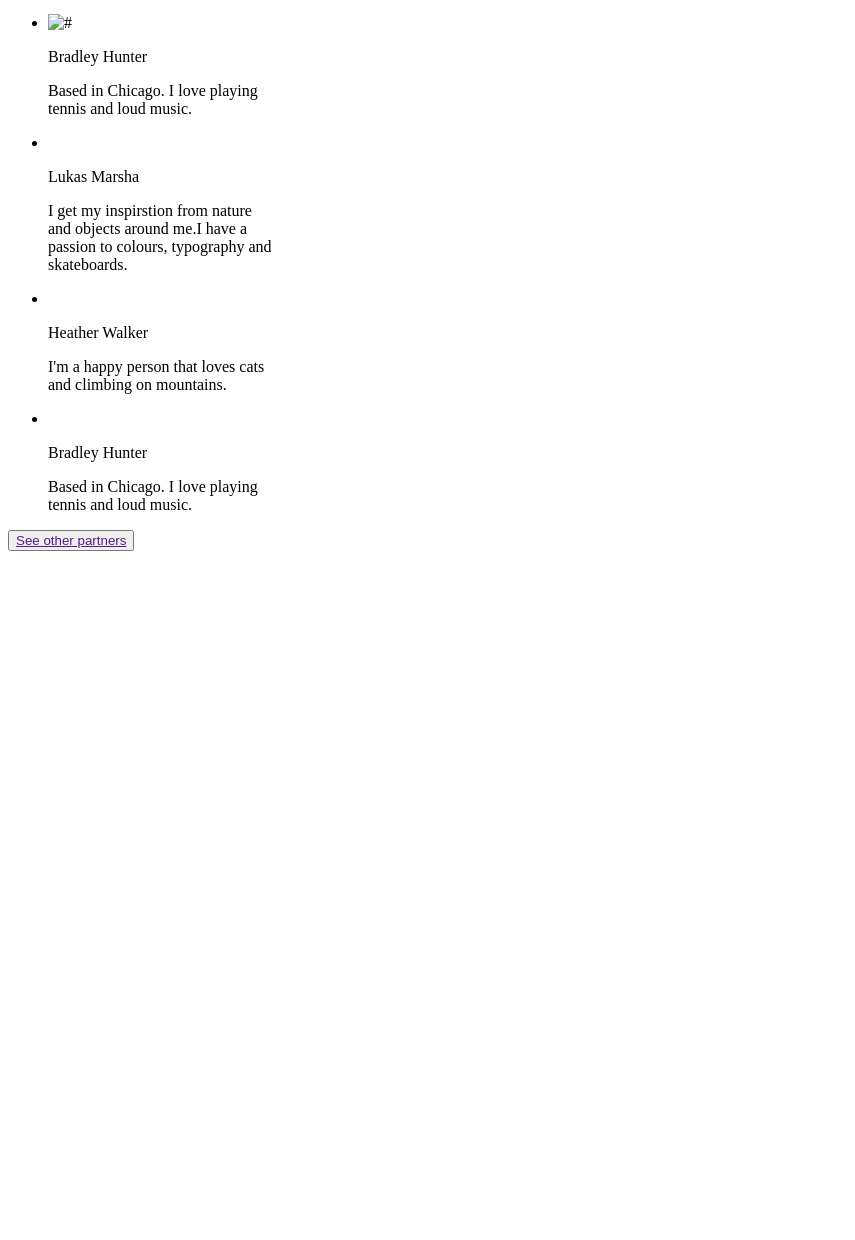
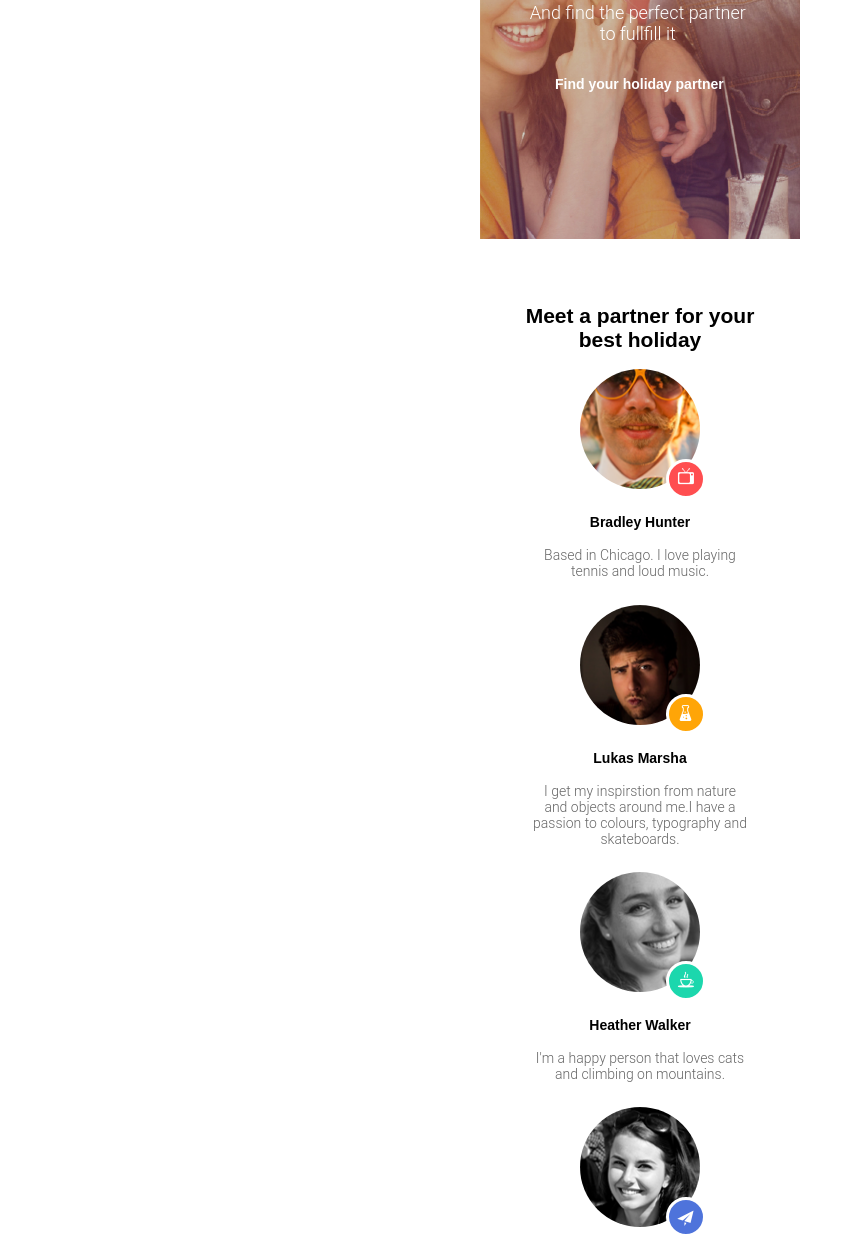
Before and after one commit to RusKozlovskyi/module_08, a plain HTML site: page index.html in a window 1280 px wide. Shown: the part 301-1541 px from the top of the page, without its empty margins (0-855 px from the left). Before the commit the page ends 860 px from the top, so only its background shows below. Drawn offline with Linux system fonts and the light colour scheme; the site is published under a folder, as on GitHub Pages, so addresses that start at the root find nothing.

Commit message:
module-08 fix

```diff
--- a/css/media.css
+++ /dev/null
@@ -1,5 +0,0 @@
-@media (max-width: 320px) {
-  .container {
-    display: block;
-  }
-}
--- a/css/styles.css
+++ b/css/styles.css
@@ -18,7 +18,7 @@
     position: relative;
     width: 320px;
     height: 540px;
-    background-image: url(/img/main_mobile.png);
+    background-image: url(../img/main_mobile.png);
   }
 
   .header_btn {
@@ -190,7 +190,7 @@
 
   .icon_1::before {
     content: "";
-    background-image: url(/img/tv.png);
+    background-image: url(../img/tv.png);
     background-repeat: no-repeat;
     width: 18px;
     height: 18px;
@@ -212,7 +212,7 @@
 
   .icon_2::before {
     content: "";
-    background-image: url(/img/bottle.png);
+    background-image: url(../img/bottle.png);
     background-repeat: no-repeat;
     width: 18px;
     height: 18px;
@@ -234,7 +234,7 @@
 
   .icon_3::before {
     content: "";
-    background-image: url(/img/cup.png);
+    background-image: url(../img/cup.png);
     background-repeat: no-repeat;
     width: 18px;
     height: 18px;
@@ -256,7 +256,7 @@
 
   .icon_4::before {
     content: "";
-    background-image: url(/img/plane.png);
+    background-image: url(../img/plane.png);
     background-repeat: no-repeat;
     width: 18px;
     height: 18px;
@@ -311,278 +311,3 @@
     border-radius: 50px;
   }
 }
-
-/* .header_menu {
-  display: flex;
-  justify-content: space-between;
-  list-style-type: none;
-  height: 14px;
-  width: 480px;
-  margin-top: 48px;
-}
-
-.header_menu a {
-  font-family: "Montserrat", sans-serif;
-  font-weight: 400;
-  font-size: 14px;
-  text-transform: uppercase;
-  text-decoration: none;
-  padding: 0;
-  color: rgb(0, 0, 0);
-}
-
-.header_menu a:hover {
-  color: rgb(254, 209, 54);
-  transition-duration: 0.1s;
-  transition-timing-function: linear;
-}
-
-.services {
-  text-align: center;
-  width: 940px;
-  margin: 0 auto;
-  padding: 0 auto;
-  margin-bottom: 110px;
-}
-
-.title_1 {
-  display: block;
-  font-family: "Montserrat", sans-serif;
-  font-weight: 700;
-  font-size: 39px;
-  text-transform: uppercase;
-  color: rgb(0, 0, 0);
-  margin-bottom: 10px;
-}
-
-.sub_title_1 {
-  display: block;
-  font-family: "Caladea", serif;
-  font-style: italic;
-  font-size: 16px;
-  color: rgb(119, 119, 119);
-  margin-bottom: 70px;
-}
-
-.services_list {
-  display: flex;
-  list-style-type: none;
-  justify-content: space-between;
-}
-
-.services_list li {
-  width: 280px;
-  text-align: center;
-}
-
-.list_item_basket {
-  width: 70px;
-  height: 70px;
-  position: relative;
-  margin: 0 auto;
-  justify-content: center;
-  border: 2px solid rgb(254, 209, 54);
-  border-radius: 50%;
-  margin-bottom: 25px;
-}
-
-.list_item_basket::before {
-  content: "";
-  position: absolute;
-  width: 40px;
-  height: 40px;
-  background-image: url(../img/Icon-Basket.png);
-  right: 20%;
-  top: 20%;
-  background-repeat: no-repeat;
-}
-
-.list_item_laptop {
-  width: 70px;
-  height: 70px;
-  position: relative;
-  margin: 0 auto;
-  justify-content: center;
-  border: 2px solid rgb(254, 209, 54);
-  border-radius: 50%;
-  margin-bottom: 25px;
-}
-
-.list_item_laptop::before {
-  content: "";
-  position: absolute;
-  width: 40px;
-  height: 40px;
-  background-image: url(../img/Icon-Laptop.png);
-  right: 20%;
-  top: 20%;
-  background-repeat: no-repeat;
-}
-
-.list_item_locked {
-  width: 70px;
-  height: 70px;
-  position: relative;
-  margin: 0 auto;
-  justify-content: center;
-  border: 2px solid rgb(254, 209, 54);
-  border-radius: 50%;
-  margin-bottom: 25px;
-}
-
-.list_item_locked::before {
-  content: "";
-  position: absolute;
-  width: 40px;
-  height: 40px;
-  background-image: url(../img/Icon-Locked.png);
-  right: 12%;
-  top: 20%;
-  background-repeat: no-repeat;
-}
-
-.list_item h3 {
-  font-family: "Montserrat", sans-serif;
-  font-weight: 700;
-  font-size: 18px;
-  color: rgb(34, 34, 34);
-  margin-bottom: 15px;
-}
-
-.list_item p {
-  font-family: "Roboto Slab", serif;
-  font-weight: 400;
-  font-size: 14px;
-  color: rgb(119, 119, 119);
-}
-
-.contact {
-  margin: 0 auto;
-  padding: 0 auto;
-  text-align: center;
-  width: 1400px;
-  height: 675px;
-  background-color: rgb(34, 34, 34);
-  position: relative;
-  z-index: 0;
-}
-
-.title_2 {
-  display: block;
-  font-family: "Montserrat", sans-serif;
-  font-weight: 700;
-  font-size: 39px;
-  text-transform: uppercase;
-  color: rgb(255, 255, 255);
-  margin-bottom: 13px;
-  padding-top: 105px;
-}
-
-.sub_title_2 {
-  display: block;
-  font-family: "Caladea", serif;
-  font-style: italic;
-  font-size: 16px;
-  color: rgb(119, 119, 119);
-  margin-bottom: 78px;
-}
-
-.input {
-  display: flex;
-  flex-direction: column;
-  justify-content: space-between;
-  width: 455px;
-  height: 210px;
-  position: absolute;
-  left: 16%;
-}
-
-input {
-  outline: none;
-  display: block;
-  width: 100%;
-  height: 52px;
-  border-radius: 2px;
-}
-
-input::placeholder {
-  font-family: "Montserrat", sans-serif;
-  font-weight: 700;
-  font-size: 14px;
-  text-transform: uppercase;
-  color: rgb(187, 187, 187);
-  padding-left: 10px;
-}
-
-input:valid:not(:placeholder-shown) {
-  outline: 2px solid rgb(29, 238, 29);
-}
-
-input:invalid:not(:placeholder-shown) {
-  outline: 2px solid rgb(253, 36, 36);
-}
-
-.textarea {
-  display: flex;
-  flex-direction: row;
-  width: 455px;
-  height: 210px;
-  position: absolute;
-  left: 50%;
-  overflow: auto;
-  resize: none;
-  border-radius: 2px;
-}
-
-textarea {
-  outline: none;
-  width: 455px;
-  height: 210px;
-  border-radius: 2px;
-}
-
-textarea::placeholder {
-  font-family: "Montserrat", sans-serif;
-  font-weight: 700;
-  font-size: 14px;
-  text-transform: uppercase;
-  color: rgb(187, 187, 187);
-  padding-left: 10px;
-  padding-top: 20px;
-}
-
-textarea:valid:not(:placeholder-shown) {
-  outline: 2px solid rgb(29, 238, 29);
-}
-
-textarea:invalid:not(:placeholder-shown) {
-  outline: 2px solid rgb(253, 36, 36);
-}
-
-.button {
-  display: flex;
-  position: absolute;
-  top: 80%;
-  right: 42%;
-}
-
-button[type="submit"] {
-  font-family: "Montserrat", sans-serif;
-  font-weight: 700;
-  font-size: 18px;
-  width: 240px;
-  height: 65px;
-  text-decoration: none;
-  text-transform: uppercase;
-  color: rgb(255, 255, 255);
-  background-color: rgb(254, 209, 54);
-  border: none;
-  border-radius: 2px;
-}
-
-.img_map {
-  position: absolute;
-  z-index: 1;
-  left: 56%;
-  bottom: 5%;
-} */
--- a/index.html
+++ b/index.html
@@ -4,8 +4,8 @@
         <meta charset="UTF-8">
         <meta name="viewport" content="width=device-width, initial-scale=1.0">
         <title>module_08</title>
-        <link rel="stylesheet" href="/css/normalize.css">
-        <link rel="stylesheet" href="/css/styles.css">
+        <link rel="stylesheet" href="./css/normalize.css">
+        <link rel="stylesheet" href="./css/styles.css">
     </head>
     <body>
         <div class="container">
@@ -30,7 +30,7 @@
                 <h3 class="list_title">Meet a partner for your best holiday</h3>
                 <ul class="partner_list">
                     <li class="partner_list_item">
-                        <div class="item_img"><img src="/img/bradley.png"
+                        <div class="item_img"><img src="./img/bradley.png"
                                 alt="#">
                             <div class="icon">
                                 <div class="icon_1"><a href="#"></a></div>
@@ -43,7 +43,7 @@
                         </div>
                     </li>
                     <li class="partner_list_item">
-                        <div class="item_img"><img src="/img/lukas.png"
+                        <div class="item_img"><img src="./img/lukas.png"
                                 alt="">
                             <div class="icon">
                                 <div class="icon_2"><a href="#"></a></div>
@@ -58,7 +58,7 @@
                         </div>
                     </li>
                     <li class="partner_list_item">
-                        <div class="item_img"><img src="/img/heather.png"
+                        <div class="item_img"><img src="./img/heather.png"
                                 alt="">
                             <div class="icon">
                                 <div class="icon_3"><a href="#"></a></div>
@@ -70,7 +70,7 @@
                                 cats <br>and climbing on mountains.</p>
                         </li>
                         <li class="partner_list_item">
-                            <div class="item_img"><img src="/img/girl.png"
+                            <div class="item_img"><img src="./img/girl.png"
                                     alt="">
                                 <div class="icon">
                                     <div class="icon_4"><a href="#"></a></div>
```
